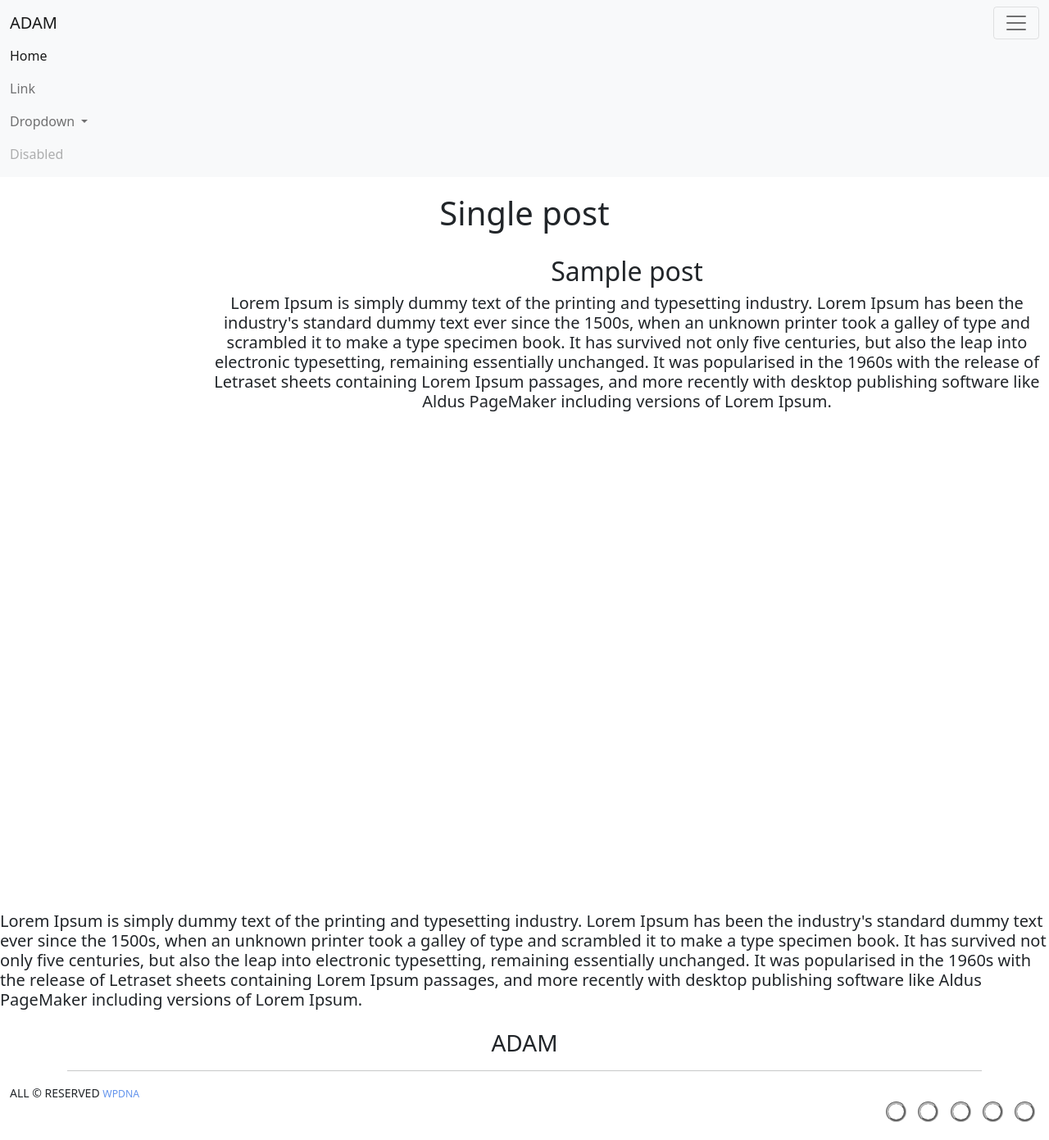
After one commit to Jdlopezva/Giving-theme, a WordPress theme: template single.php in a window 1280 px wide, after a click that opens the changed part. The commit adds this page. Shown: the whole page at 82% size. Run offline with PHP 8.4 and a stand-in for WordPress, Linux system fonts and the light colour scheme; the site name, menu and one post (Sample post) are stand-ins, and other content is empty.

Commit message:
Commirt giving theme final

```diff
--- /dev/null
+++ b/functions.php
@@ -0,0 +1,62 @@
+<?php
+function giving_theme_agregar_css_js(){
+    /* adding styleshhets and js to the theme */
+    wp_enqueue_style( 'style', get_stylesheet_uri());
+    wp_enqueue_script( 'bootstrap-js', 'https://stackpath.bootstrapcdn.com/bootstrap/4.4.1/js/bootstrap.min.js', array ( 'jquery' ), 5.0, true);
+}
+add_action('wp_enqueue_scripts','giving_theme_agregar_css_js', );
+
+// add widget portfolio custom post
+
+function giving_theme_widgets(){
+    register_sidebar( array(
+        'id' => 'widget-portfolio',
+        'name' => __('widget portfolio'),
+        'description' => __('this widget allows to show the grid portfolio of custom post items in givning theme '),
+        'before_widget'=> '<div class="container my-5">',
+        'after_widget'=> '</div>',
+        'before_title'=> '<h1>',
+        'after_title'=> '</h1><hr>'
+    ) );
+}
+add_action( 'widgets_init', 'giving_theme_widgets');
+
+
+
+add_theme_support('post_thumbnails');
+function avalibleThumbnails_support(){
+    //add correctly featured image support
+    add_theme_support('post_thumbnails');
+}
+
+add_action( 'after_setup_theme','avalibleThumbnails_support' );
+
+/* Widget sidebar post custom theme */
+function sidebar_post_widget(){
+    register_sidebar( array(
+        'id' => 'sidebar-post',
+        'name' => __('sidebar'),
+        'description' => __('this widget allows to show a sidebar in post theme '),
+        'before_widget'=> '<div class="sidebar-widget">',
+        'after_widget'=> '</div>',
+        'before_title'=> '<div class="continer-widget-title">',
+        'after_title'=> '</div>'
+    ) );
+}
+add_action( 'widgets_init', 'sidebar_post_widget');
+
+
+
+/* Widget content post custom theme */
+function content_post_widget(){
+    register_sidebar( array(
+        'id' => 'content-post',
+        'name' => __('content post'),
+        'description' => __('this widget allows to show a content in post theme '),
+        'before_widget'=> '<div class="content-widget">',
+        'after_widget'=> '</div>',
+        'before_title'=> '<div class="content-title">',
+        'after_title'=> '</div>'
+    ) );
+}
+add_action( 'widgets_init', 'content_post_widget');
--- /dev/null
+++ b/single.php
@@ -0,0 +1,163 @@
+<!doctype html>
+<html lang="en">
+  <head>
+    <!-- Required meta tags -->
+    <meta charset="utf-8">
+    <meta name="viewport" content="width=device-width, initial-scale=1">
+
+    <!-- Bootstrap CSS -->
+    <link href="https://cdn.jsdelivr.net/npm/bootstrap@5.0.0-beta2/dist/css/bootstrap.min.css" rel="stylesheet" integrity="sha384-BmbxuPwQa2lc/FVzBcNJ7UAyJxM6wuqIj61tLrc4wSX0szH/Ev+nYRRuWlolflfl" crossorigin="anonymous">
+    <!-- Own Style CSS -->
+    <link rel="stylesheet" href="style.css">
+
+    <?php wp_head(); ?>
+
+  </head>
+
+  <body>
+ <!--Header Section -->
+  <header class="header">
+        <nav class="navbar navbar-expand-rg navbar-light bg-light">
+            <div class="container-fluid">
+              <a class="navbar-brand" href="#">ADAM</a>
+              <button class="navbar-toggler" type="button" data-bs-toggle="collapse" data-bs-target="#navbarSupportedContent" aria-controls="navbarSupportedContent" aria-expanded="false" aria-label="Toggle navigation">
+                <span class="navbar-toggler-icon"></span>
+              </button>
+              <div class="collapse navbar-collapse" id="navbarSupportedContent">
+                <ul class="navbar-nav me-auto mb-2 mb-lg-0">
+                  <li class="nav-item">
+                    <a class="nav-link active" aria-current="page" href="#">Home</a>
+                  </li>
+                  <li class="nav-item">
+                    <a class="nav-link" href="#">Link</a>
+                  </li>
+                  <li class="nav-item dropdown">
+                    <a class="nav-link dropdown-toggle" href="#" id="navbarDropdown" role="button" data-bs-toggle="dropdown" aria-expanded="false">
+                      Dropdown
+                    </a>
+                    <ul class="dropdown-menu" aria-labelledby="navbarDropdown">
+                      <li><a class="dropdown-item" href="#">Action</a></li>
+                      <li><a class="dropdown-item" href="#">Another action</a></li>
+                      <li><hr class="dropdown-divider"></li>
+                      <li><a class="dropdown-item" href="#">Something else here</a></li>
+                    </ul>
+                  </li>
+                  <li class="nav-item">
+                    <a class="nav-link disabled" href="#" tabindex="-1" aria-disabled="true">Disabled</a>
+                  </li>
+                </ul>
+
+              </div>
+            </div>
+          </nav>
+    </header>
+
+    <div>
+      <h1 class="text-center somepading toppading">Single post</h1>
+
+    </div>
+    <!-- The sidebar -->
+    <div class="wrapper">
+
+    <!-- Sidebar -->
+    <nav id="sidebar">
+        <div class="sidebar-widget">
+          <!--Import Sidebar widget to show  -->
+        <div class="continer-widget-title"> <?php  dynamic_sidebar('sidebar-post');?></div>
+        </div>
+
+    </nav>
+
+    <!-- Page Content -->
+    <div class="containter">
+    <div id="content w-50 ">
+    <?php
+    // the query of post variables
+    $the_query = new WP_Query(array(
+    //post current post variables
+      'paged' => get_query_var( 'paged'),
+      'posts_per_archive_page' => 1
+      )
+    ); ?>
+
+    <?php if ( $the_query->have_posts() ) : ?>
+
+    <!-- importing post variables to front -->
+
+    <!-- the loop -->
+    <?php while ( $the_query->have_posts() ) : $the_query->the_post(); ?>
+        <h2 class="text-center"><?php the_title(); ?></h2>
+        <div class="d-flex align-items-center justify-content-center">
+          <div ><?php the_post_thumbnail('thumbnail'); ?></div>
+        </div>
+    <?php endwhile; ?>
+    <!-- end of the loop -->
+
+    <!-- pagination here -->
+
+    <?php wp_reset_postdata(); ?>
+
+    <?php else : ?>
+    <p><?php _e( 'Sorry, no posts matched your criteria.' ); ?></p>
+    <?php endif; ?>
+
+    <div class="content-widget center-text">
+      <div class="content-title"> <?php  dynamic_sidebar('content-post');?>
+      </div>
+    </div>
+
+    <h5 class="text-center">Lorem Ipsum is simply dummy text of the printing and typesetting industry. Lorem Ipsum has been the industry's standard dummy text ever since the 1500s, when an unknown printer took a galley of type and scrambled it to make a type specimen book. It has survived not only five centuries, but also the leap into electronic typesetting, remaining essentially unchanged. It was popularised in the 1960s with the release of Letraset sheets containing Lorem Ipsum passages, and more recently with desktop publishing software like Aldus PageMaker including versions of Lorem Ipsum.</h5>
+
+        <!-- bring the fields of the post dynamicly -->
+    </div>
+    </div>
+
+
+    </div>
+    <!-- Page content -->
+    <div class="content">
+      <h5>Lorem Ipsum is simply dummy text of the printing and typesetting industry. Lorem Ipsum has been the industry's standard dummy text ever since the 1500s, when an unknown printer took a galley of type and scrambled it to make a type specimen book. It has survived not only five centuries, but also the leap into electronic typesetting, remaining essentially unchanged. It was popularised in the 1960s with the release of Letraset sheets containing Lorem Ipsum passages, and more recently with desktop publishing software like Aldus PageMaker including versions of Lorem Ipsum.</h5>
+    </div>
+
+	        <!--Footer Section -->
+          <div class="container-fluid text-black py-3 footerColor">
+                <div class="containter text-center">
+                  <div>
+                    <h3 class="container ">
+                      ADAM
+                      <hr>
+                      <h5>  </h5>
+
+                    </h3>
+
+              <!--All reserved -->
+                  </div>
+                </div>
+                <div class=" d-flex flex-column justify-content-center align-items-start">
+                  <div class="row">
+                    <div class="d-flex align-items-start flex-column">
+                      <small >ALL © RESERVED <small class="blueText">WPDNA</small></small>
+                    </div>
+                    </div>
+                </div>
+              <!--Social media Icons -->
+                <div class=" d-flex flex-column justify-content-center align-items-end">
+                  <div class="row">
+                  <div class="align-items-end">
+                      <ul class="social-network social-circle">
+                        <li><a href="#" class="icoRss" title="Rss"><i class="fa fa-rss"></i></a></li>
+                        <li><a href="#" class="icoFacebook" title="Facebook"><i class="fa fa-facebook"></i></a></li>
+                        <li><a href="#" class="icoTwitter" title="Twitter"><i class="fa fa-twitter"></i></a></li>
+                        <li><a href="#" class="icoGoogle" title="Google +"><i class="fa fa-google-plus"></i></a></li>
+                        <li><a href="#" class="icoLinkedin" title="Linkedin"><i class="fa fa-linkedin"></i></a></li>
+                      </ul>
+                    </div>
+                    </div>
+                </div>
+
+
+            </div>
+        <!--End footer Section -->
+	<script src="https://cdn.jsdelivr.net/npm/bootstrap@5.0.0-beta2/dist/js/bootstrap.bundle.min.js" integrity="sha384-b5kHyXgcpbZJO/tY9Ul7kGkf1S0CWuKcCD38l8YkeH8z8QjE0GmW1gYU5S9FOnJ0" crossorigin="anonymous"></script>
+  </body>
+  </html>
--- a/style.css
+++ b/style.css
@@ -1,5 +1,27 @@
+/*
+Theme Name: Giving-theme
+Theme URI:
+http://www.brm.com.co/themes/givingtheme
+Author: Juan David Lopez Developer
+Author URI: https:/Jdlopezva.io/
+Description: This is a Giving custom theme creted by Juan Lopez to BRM test for developer place
+Requires at least: 5.0
+Tested up to: 5.4
+Requires PHP: 7.0
+License: GNU General Public License v2 or later
+License URI: http://www.gnu.org/licenses/gpl-2.0.html
+Text Domain: Giving-theme
+This theme, like WordPress, is licensed under the GPL.
+Use it to make something cool, have fun, and share what you've learned with others.
+*/
+
+/* Some header styles */
+.fontConf{
+	font-family: -apple-system, BlinkMacSystemFont, 'Segoe UI', Roboto, Oxygen, Ubuntu, Cantarell, 'Open Sans', 'Helvetica Neue', sans-serif;
+}
+
 .imageSection {
-    background-image: url(images/vinta-bike.jpg);
+    background-image: url(images/vinta-bike-re.jpg);
     background-size: cover;
     background-position: center;
     height: 500px;
@@ -30,3 +52,131 @@
     padding-top: 50px;
     padding-bottom: 20px;
 }
+
+.adam{
+    font-family: -apple-system, BlinkMacSystemFont, 'Segoe UI', Roboto, Oxygen, Ubuntu, Cantarell, 'Open Sans', 'Helvetica Neue', sans-serif;
+}
+
+.widgetCard{
+	size: cover;
+}
+
+/* Social icons style */
+ul.social-network {
+	list-style: none;
+	display: inline;
+	margin-left:0 !important;
+	padding: 0;
+}
+ul.social-network li {
+	display: inline;
+	margin: 0 5px;
+}
+
+.social-network a.icoRss:hover {
+	background-color: #ffffff;
+}
+.social-network a.icoFacebook:hover {
+	background-color:#ffffff;
+}
+.social-network a.icoTwitter:hover {
+	background-color:#ffffff;
+}
+.social-network a.icoGoogle:hover {
+	background-color:#ffffff;
+}
+.social-network a.icoVimeo:hover {
+	background-color:#ffffff;
+}
+.social-network a.icoLinkedin:hover {
+	background-color:#ffffff;
+}
+.social-network a.icoRss:hover i, .social-network a.icoFacebook:hover i, .social-network a.icoTwitter:hover i,
+.social-network a.icoGoogle:hover i, .social-network a.icoVimeo:hover i, .social-network a.icoLinkedin:hover i {
+	color:#fff;
+}
+a.socialIcon:hover, .socialHoverClass {
+	color:#ffffff;
+}
+
+.social-circle li a {
+	display:inline-block;
+	position:relative;
+	margin:0 auto 0 auto;
+	-moz-border-radius:50%;
+	-webkit-border-radius:50%;
+	border-radius:50%;
+	text-align:center;
+	width: 25px;
+	height: 25px;
+	font-size:20px;
+	background-color: #ffffff;
+	border-style:groove;
+	border-color: rgb(182, 182, 182);
+}
+.social-circle li i {
+	margin:0;
+	line-height:25px;
+	text-align: center;
+}
+
+.social-circle li a:hover i, .triggeredHover {
+	-moz-transform: rotate(360deg);
+	-webkit-transform: rotate(360deg);
+	-ms--transform: rotate(360deg);
+	transform: rotate(360deg);
+	-webkit-transition: all 0.2s;
+	-moz-transition: all 0.2s;
+	-o-transition: all 0.2s;
+	-ms-transition: all 0.2s;
+	transition: all 0.2s;
+}
+.social-circle i {
+	color: #fff;
+	-webkit-transition: all 0.8s;
+	-moz-transition: all 0.8s;
+	-o-transition: all 0.8s;
+	-ms-transition: all 0.8s;
+	transition: all 0.8s;
+}
+.blueText {
+	color:cornflowerblue ;
+}
+
+.a .icoFacebook{
+	background-image: url(images/fa_ico.png);
+}
+
+.icoFacebook a {
+	background-image: url(images/fa_ico.png);
+}
+
+/* Space handling */
+.somepading {
+	padding: 20px;
+}
+.toppading {
+	padding-top: 20px;
+}
+.footerColor {
+	background-color: white;
+}
+
+.wrapper {
+    display: flex;
+    align-items: stretch;
+}
+
+#sidebar {
+    min-width: 250px;
+    max-width: 250px;
+}
+
+#sidebar.active {
+    margin-left: -250px;
+}
+#sidebar {
+    min-width: 250px;
+    max-width: 250px;
+    min-height: 100vh;
+}
```
Also changed, not shown: index.html (deleted, +0 -152 lines), index.php (added, +218 -0 lines), images/cardthree.PNG (added), images/cardtwo.PNG (added), images/fa_ico.png (added), images/itemfive.PNG (added), images/itemfour.PNG (added), images/itemone.PNG (added), images/itemsix.PNG (added), images/itemthree.PNG (added), images/itemtwo.PNG (added), images/vinta-bike-re.jpg (added).
